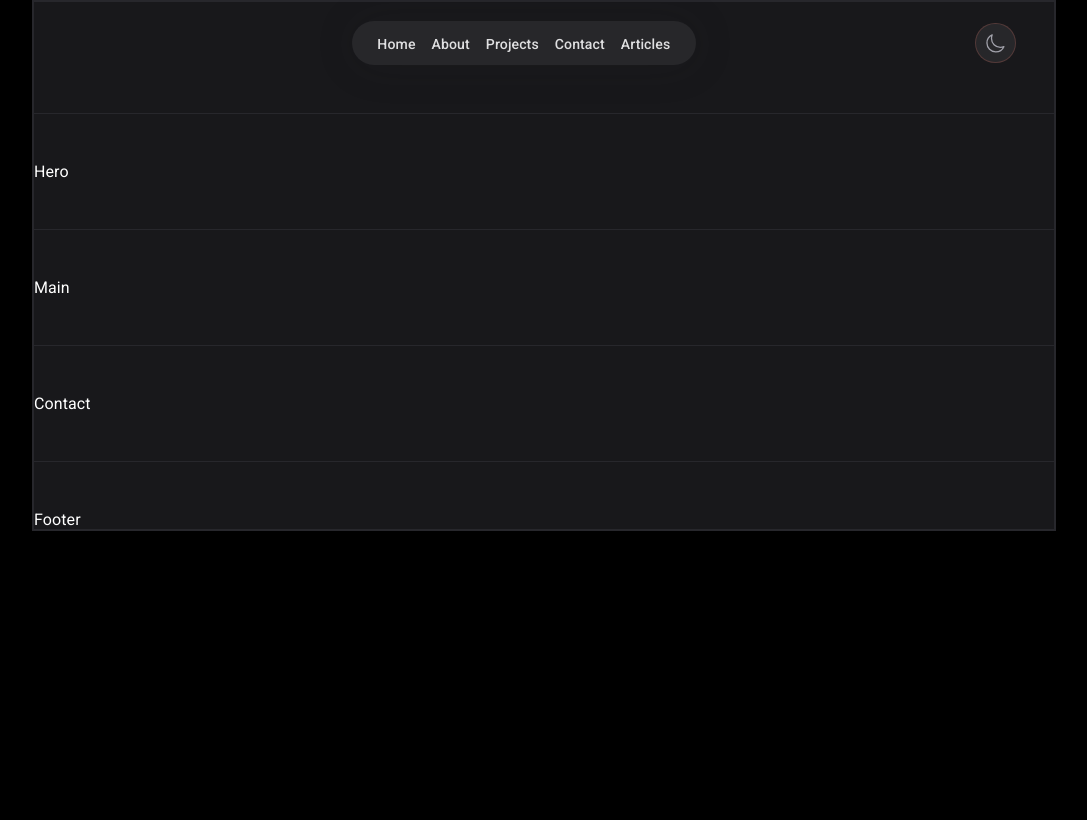
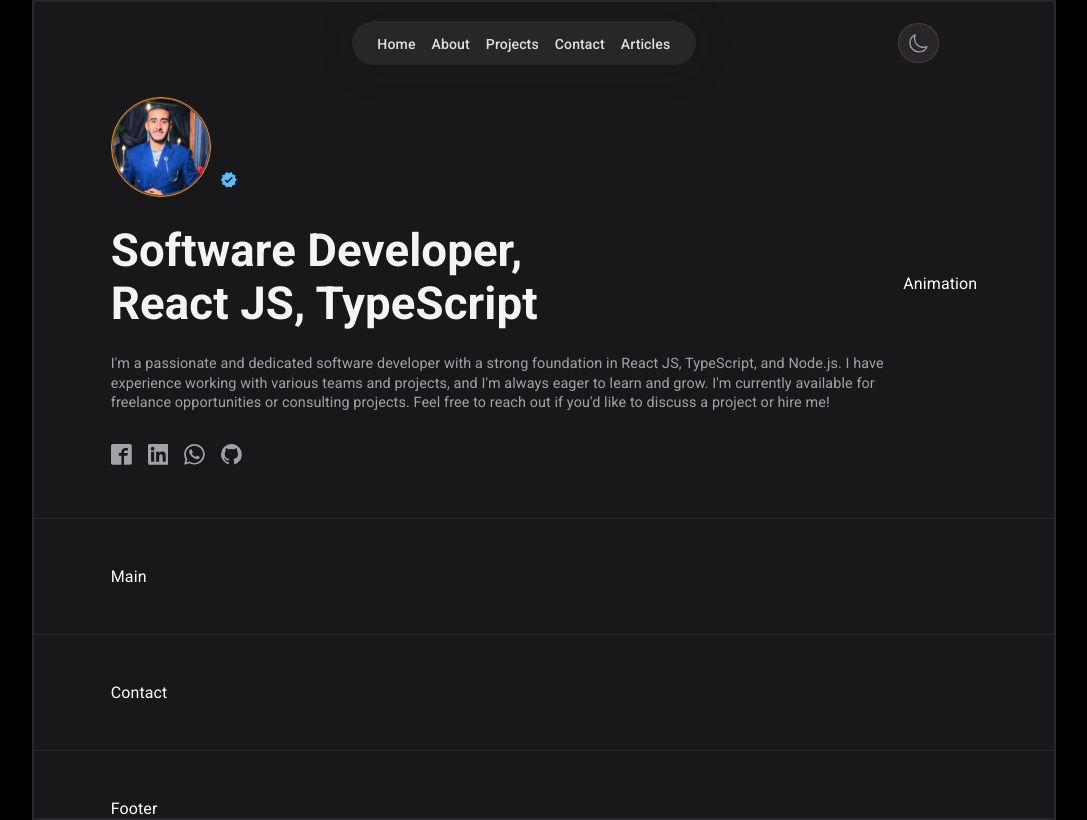
Before and after one commit to ahmedabdelrshed/portfolio, a React (Vite) app: page / in a window 1280 px wide. Shown: the whole page, without its empty margins (96-1183 px from the left). Built offline with nearby package versions, Linux system fonts and the light colour scheme.

Commit message:
hero section

```diff
--- a/src/App.jsx
+++ b/src/App.jsx
@@ -8,7 +8,6 @@ function App() {
   return (
     <div className="container">
       <Header />
-      <div className="divider" />
       <Hero />
       <div className="divider" />
       <Main />
--- a/src/components/header/header.css
+++ b/src/components/header/header.css
@@ -34,7 +34,6 @@ header button.icon {
     color: var(--subtitle);
     width: 2.4rem;
     height: 2.4rem;
-
     border-radius: 50%;
     align-items: center;
     font-size: 1.3rem;
@@ -105,7 +104,7 @@ header .fixed .modal li:first-child {
     border-bottom: none;
     padding: 0;
     padding-top: 0.2rem;
-
+    margin-bottom: -1.5rem;
 }
 
 header .fixed .modal .icon-clear {
@@ -113,7 +112,8 @@ header .fixed .modal .icon-clear {
     font-size: 1.5rem;
     transition: 0.2s;
 }
-header .fixed .modal .icon-clear:hover{
+
+header .fixed .modal .icon-clear:hover {
     font-size: 1.8rem;
     color: crimson;
     rotate: 180deg;
--- a/src/components/hero/Hero.jsx
+++ b/src/components/hero/Hero.jsx
@@ -1,8 +1,48 @@
-import './hero.css'
+import { MdVerified } from "react-icons/md";
+import "./hero.css";
+import { FaFacebook, FaGithub } from "react-icons/fa";
+import { IoLogoLinkedin, IoLogoWhatsapp } from "react-icons/io5";
+import { ImFacebook2, ImWhatsapp } from "react-icons/im";
+import { SiLinkedin } from "react-icons/si";
+import { VscGithubInverted } from "react-icons/vsc";
 const Hero = () => {
   return (
-    <div>Hero</div>
-  )
-}
+    <section className="hero flex">
+      <div className="hero-content">
+        <div className="hero-avatar">
+          <img src="./avatar-img.png" className="avatar" alt="" />
+          <MdVerified className="avatar-icon" />
+        </div>
+        <h1 className="title">
+          Software Developer,
+          <br /> React JS, TypeScript
+        </h1>
+        <p className="sub-title">
+          I&apos;m a passionate and dedicated software developer with a strong
+          foundation in React JS, TypeScript, and Node.js. I have experience
+          working with various teams and projects, and I&apos;m always eager to
+          learn and grow. I&apos;m currently available for freelance
+          opportunities or consulting projects. Feel free to reach out if
+          you&apos;d like to discuss a project or hire me!
+        </p>
+        <div className="social-icons flex">
+          <a href="">
+            <ImFacebook2 />{" "}
+          </a>
+          <a href="">
+            <SiLinkedin />{" "}
+          </a>
+          <a href="">
+            <ImWhatsapp />{" "}
+          </a>
+          <a href="">
+            <VscGithubInverted />{" "}
+          </a>
+        </div>
+      </div>
+      <div className="hero-image animation">Animation</div>
+    </section>
+  );
+};
 
-export default Hero
+export default Hero;
--- a/src/components/hero/hero.css
+++ b/src/components/hero/hero.css
@@ -0,0 +1,51 @@
+section.hero {
+    margin-top: 2rem;
+}
+
+section.hero .hero-content {
+    flex-grow: 1;
+}
+
+section.hero .hero-content .avatar {
+    width: 100px;
+    border-radius: 50%;
+    border: 1px solid darkorange;
+    padding: 1px;
+    box-shadow: 1px 1px 40px gray inset;
+    margin-right: 0.6rem;
+}
+
+section.hero .hero-content .avatar-icon {
+    color: var(--blue);
+    font-size: 1.1rem;
+    margin-bottom: 0.5rem;
+}
+
+section.hero .hero-content .title {
+    font-size: 2.85rem;
+    line-height: 3.3rem;
+    margin: 24px 0;
+    color: var(--title);
+}
+
+section.hero .hero-content p.sub-title {
+    color: var(--subtitle);
+    font-size: 0.9rem;
+    line-height: 1.2rem;
+    margin-bottom: 32px;
+}
+
+section.hero .hero-content .social-icons {
+    gap: 16px;
+    margin-top: 1.5rem;
+}
+
+section.hero .hero-content .social-icons a {
+    color: var(--subtitle);
+    font-size: 1.3rem;
+    transition: 0.3s;
+}
+section.hero .hero-content .social-icons a:hover{
+    font-size: 1.4rem;
+    color: var(--icon-hover );
+}
--- a/src/index.css
+++ b/src/index.css
@@ -19,6 +19,8 @@ html {
   --subtitle: rgb(161 161 170);
   --bgHeader: rgb(39, 39, 42);
   --blue: rgb(93, 188, 252);
+  --icon-hover: #d4d4d8;
+  --container-padding: 4.8rem
 }
 
 body {
@@ -31,11 +33,14 @@ body {
   width: 80%;
   margin: 0 auto;
   background-color: var(--secondary);
+  padding: 0 var(--container-padding);
 }
 
 .divider {
   border-top: 1px solid var(--border);
   margin: 3rem 0;
+  width: calc(100% + var(--container-padding) + var(--container-padding));
+  margin-left: calc(var(--container-padding) * -1);
 }
 
 ul {
@@ -47,15 +52,34 @@ a {
   text-decoration: none;
   transition: 0.2s;
 }
-button{
+
+button {
   all: unset;
   cursor: pointer;
 
 }
-button:active{
+
+button:active {
   scale: 0.7;
 }
+
 .flex {
   display: flex;
   align-items: center;
 }
+
+@media(max-width:1000px) {
+  .container {
+    width: 90%;
+    --container-padding: 1.7rem
+  }
+
+}
+
+@media(max-width:600px) {
+  .container {
+    width: 99%;
+    --container-padding: 1rem
+  }
+
+}
```
Also changed, not shown: public/avatar-img.png (added).
